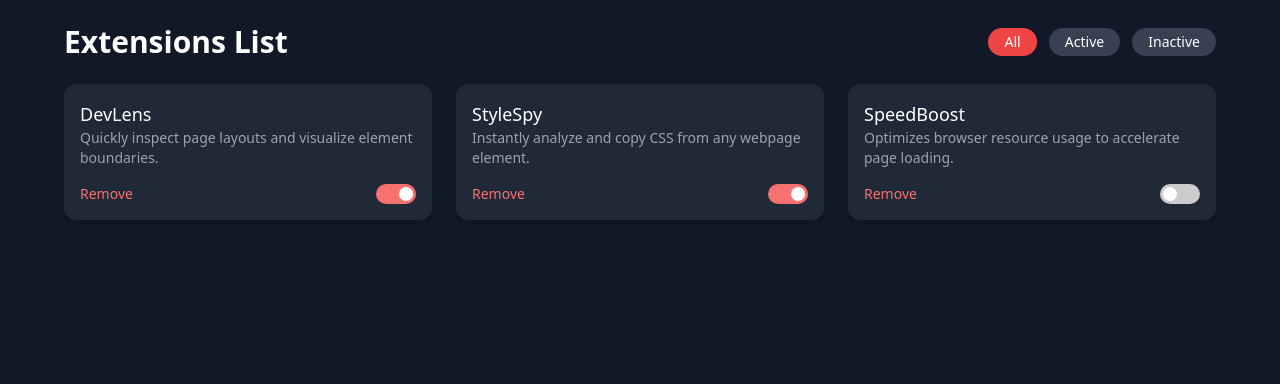
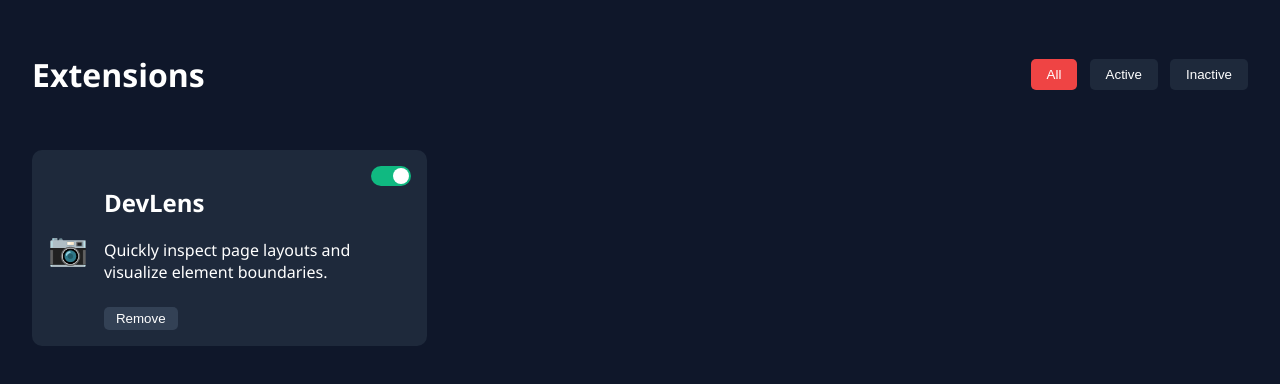
Before and after one commit to Sumitraj02006/day-1-hw, a plain HTML site: page index.html in a window 1280 px wide. Drawn offline with nearby package versions, Linux system fonts and the light colour scheme.

Commit message:
three file add

```diff
--- /dev/null
+++ b/color.css
@@ -0,0 +1,102 @@
+/* styles.css */
+body {
+    margin: 0;
+    font-family: 'Segoe UI', sans-serif;
+    background: #0f172a;
+    color: white;
+  }
+
+  .container {
+    padding: 2rem;
+  }
+
+  header {
+    display: flex;
+    justify-content: space-between;
+    align-items: center;
+  }
+
+  .filters button {
+    background: #1e293b;
+    color: white;
+    border: none;
+    padding: 0.5rem 1rem;
+    margin-left: 0.5rem;
+    border-radius: 5px;
+    cursor: pointer;
+  }
+
+  .filters .active {
+    background: #ef4444;
+  }
+
+  .extensions-grid {
+    display: grid;
+    grid-template-columns: repeat(auto-fill, minmax(300px, 1fr));
+    gap: 1rem;
+    margin-top: 2rem;
+  }
+
+  .extension-card {
+    background: #1e293b;
+    border-radius: 10px;
+    padding: 1rem;
+    position: relative;
+    display: flex;
+    align-items: center;
+    gap: 1rem;
+  }
+
+  .extension-card .icon {
+    font-size: 2rem;
+  }
+
+  .extension-card .remove-btn {
+    background: #334155;
+    color: white;
+    border: none;
+    padding: 0.25rem 0.75rem;
+    border-radius: 5px;
+    margin-top: 0.5rem;
+    cursor: pointer;
+  }
+
+  .switch {
+    position: absolute;
+    top: 1rem;
+    right: 1rem;
+  }
+
+  .switch input {
+    display: none;
+  }
+
+  .slider {
+    width: 40px;
+    height: 20px;
+    background: gray;
+    display: block;
+    border-radius: 20px;
+    position: relative;
+    cursor: pointer;
+  }
+
+  .slider::before {
+    content: "";
+    position: absolute;
+    height: 16px;
+    width: 16px;
+    background: white;
+    border-radius: 50%;
+    top: 2px;
+    left: 2px;
+    transition: 0.3s;
+  }
+
+  input:checked + .slider::before {
+    transform: translateX(20px);
+  }
+
+  input:checked + .slider {
+    background: #10b981;
+  }
--- /dev/null
+++ b/fun.js
@@ -0,0 +1,7 @@
+// script.js
+document.querySelectorAll('.switch input').forEach(toggle => {
+    toggle.addEventListener('change', function () {
+      const card = this.closest('.extension-card');
+      card.classList.toggle('active', this.checked);
+    });
+  });
--- a/index.html
+++ b/index.html
@@ -3,102 +3,37 @@
 <head>
   <meta charset="UTF-8" />
   <meta name="viewport" content="width=device-width, initial-scale=1.0" />
-  <title>Extensions Dashboard</title>
-  <link href="https://cdn.jsdelivr.net/npm/tailwindcss@2.2.19/dist/tailwind.min.css" rel="stylesheet">
-  <style>
-    .toggle-switch {
-      position: relative;
-      width: 40px;
-      height: 20px;
-    }
-    .toggle-switch input {
-      opacity: 0;
-      width: 0;
-      height: 0;
-    }
-    .slider {
-      position: absolute;
-      cursor: pointer;
-      top: 0;
-      left: 0;
-      right: 0;
-      bottom: 0;
-      background-color: #ccc;
-      transition: .4s;
-      border-radius: 34px;
-    }
-    .slider:before {
-      position: absolute;
-      content: "";
-      height: 14px;
-      width: 14px;
-      left: 3px;
-      bottom: 3px;
-      background-color: white;
-      transition: .4s;
-      border-radius: 50%;
-    }
-    input:checked + .slider {
-      background-color: #f87171;
-    }
-    input:checked + .slider:before {
-      transform: translateX(20px);
-    }
-  </style>
+  <title>Extensions Manager</title>
+  <link rel="stylesheet" href="color.css" />
 </head>
-<body class="bg-gray-900 text-white min-h-screen p-6">
-  <div class="max-w-6xl mx-auto">
-    <div class="flex items-center justify-between mb-6">
-      <h1 class="text-3xl font-semibold">Extensions List</h1>
-      <div class="space-x-2">
-        <button class="bg-red-500 px-4 py-1 rounded-full text-sm">All</button>
-        <button class="bg-gray-700 px-4 py-1 rounded-full text-sm">Active</button>
-        <button class="bg-gray-700 px-4 py-1 rounded-full text-sm">Inactive</button>
+<body>
+  <div class="container">
+    <header>
+      <h1>Extensions</h1>
+      <div class="filters">
+        <button class="filter active">All</button>
+        <button class="filter">Active</button>
+        <button class="filter">Inactive</button>
       </div>
-    </div>
+    </header>
 
-    <div class="grid grid-cols-1 sm:grid-cols-2 lg:grid-cols-3 gap-6">
-      <div class="bg-gray-800 p-4 rounded-xl shadow-md flex flex-col justify-between">
-        <div>
-          <h2 class="text-lg font-medium">DevLens</h2>
-          <p class="text-sm text-gray-400">Quickly inspect page layouts and visualize element boundaries.</p>
+    <section class="extensions-grid">
+      <!-- Sample Extension Card -->
+      <div class="extension-card active">
+        <div class="icon">📷</div>
+        <div class="details">
+          <h2>DevLens</h2>
+          <p>Quickly inspect page layouts and visualize element boundaries.</p>
+          <button class="remove-btn">Remove</button>
         </div>
-        <div class="flex items-center justify-between mt-4">
-          <button class="text-sm text-red-400">Remove</button>
-          <label class="toggle-switch">
-            <input type="checkbox" checked>
-            <span class="slider"></span>
-          </label>
-        </div>
+        <label class="switch">
+          <input type="checkbox" checked />
+          <span class="slider"></span>
+        </label>
       </div>
-
-      <div class="bg-gray-800 p-4 rounded-xl shadow-md">
-        <div>
-          <h2 class="text-lg font-medium">StyleSpy</h2>
-          <p class="text-sm text-gray-400">Instantly analyze and copy CSS from any webpage element.</p>
-        </div>
-        <div class="flex items-center justify-between mt-4">
-          <button class="text-sm text-red-400">Remove</button>
-          <label class="toggle-switch">
-            <input type="checkbox" checked>
-            <span class="slider"></span>
-          </label>
-        </div>
-      </div>
-      <div class="bg-gray-800 p-4 rounded-xl shadow-md">
-        <div>
-          <h2 class="text-lg font-medium">SpeedBoost</h2>
-          <p class="text-sm text-gray-400">Optimizes browser resource usage to accelerate page loading.</p>
-        </div>
-        <div class="flex items-center justify-between mt-4">
-          <button class="text-sm text-red-400">Remove</button>
-          <label class="toggle-switch">
-            <input type="checkbox">
-            <span class="slider"></span>
-          </label>
-        </div>
-      </div>
-    </div>
+      <!-- Repeat .extension-card as needed -->
+    </section>
   </div>
+  <script src="fun.js"></script>
 </body>
 </html>
```
Also changed, not shown: a.html (added), 1 other file.
